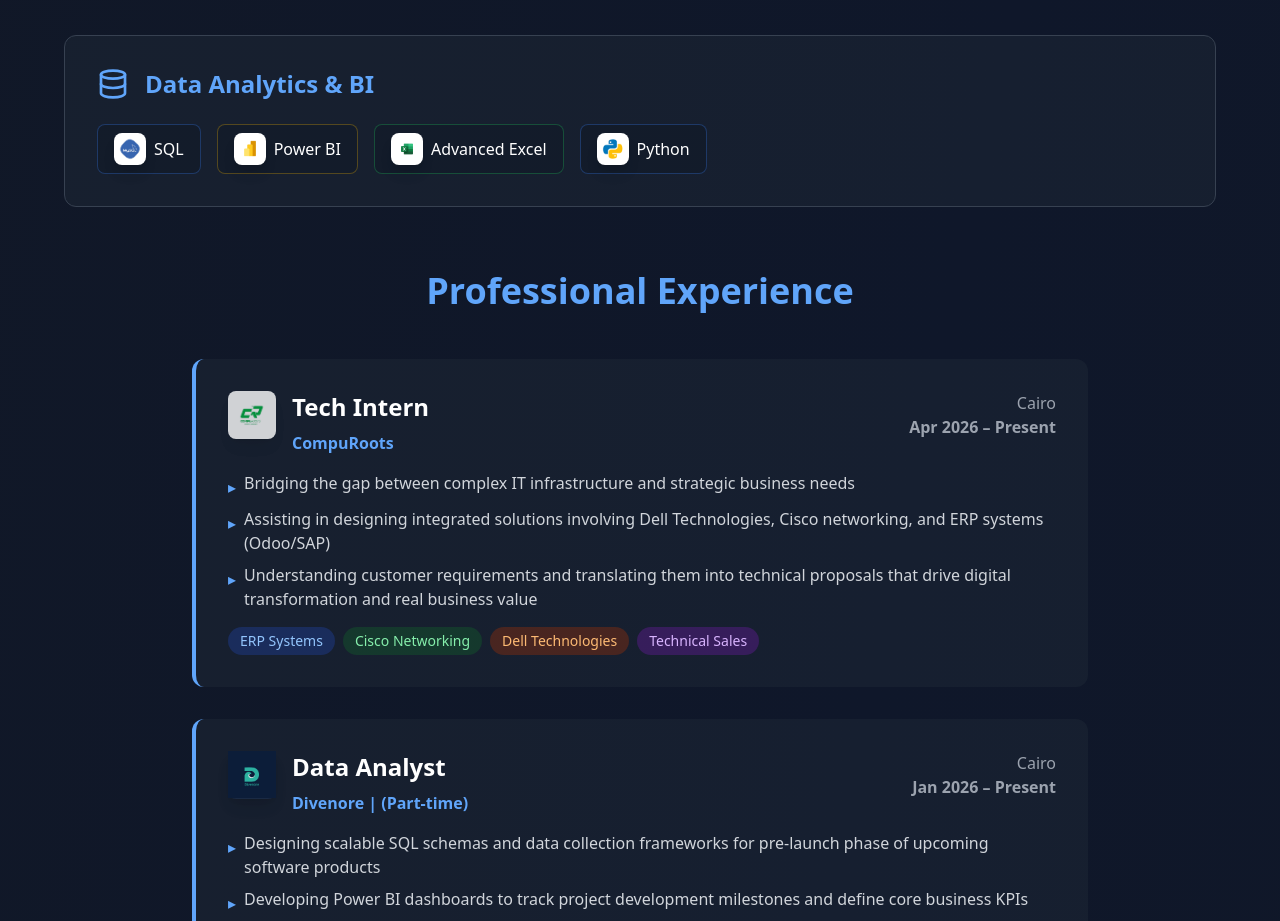
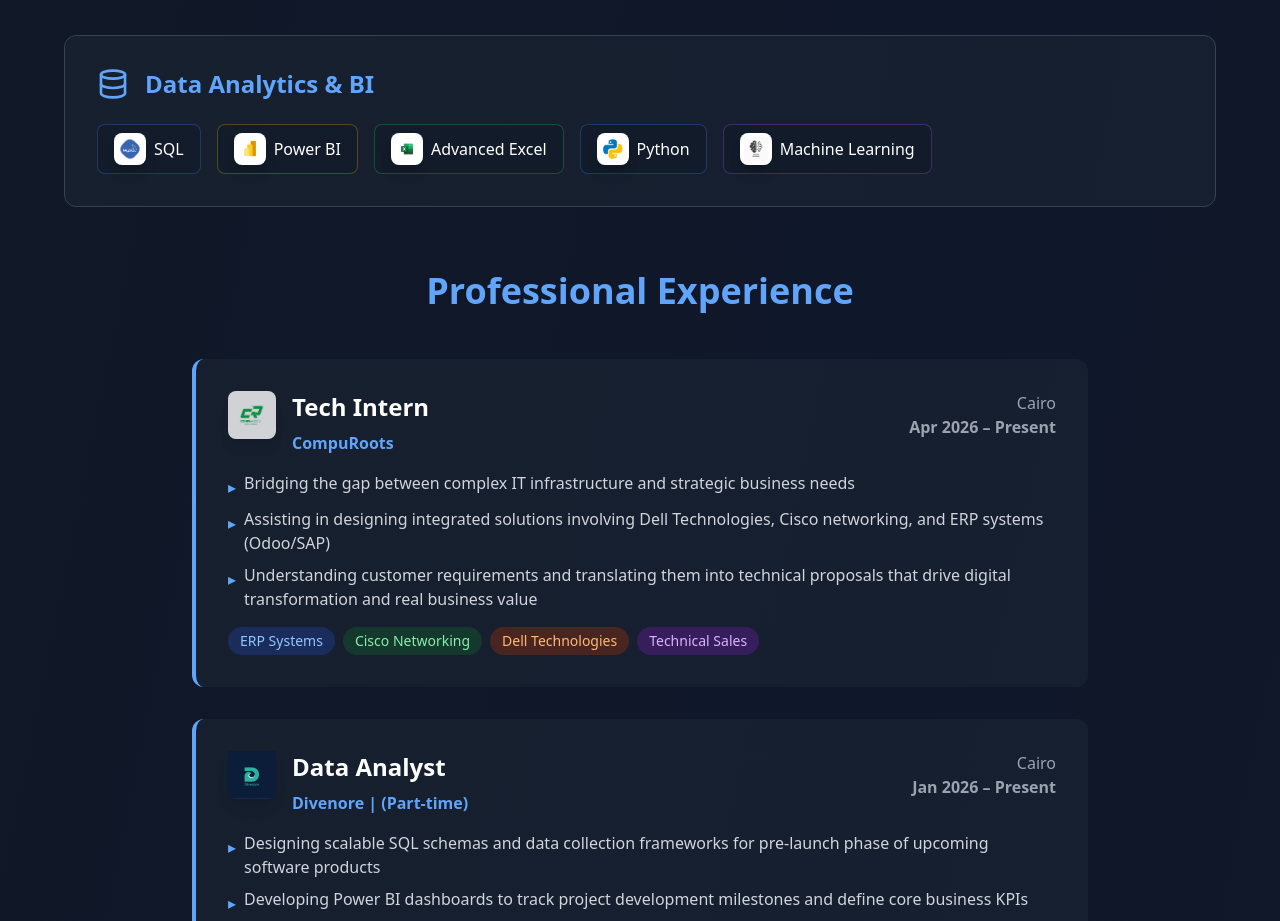
Before and after one commit to tokagabr/Portfolio_Tokagabr, a React (Vite) app: page / in a window 1280 px wide. Shown: the part 1280-2201 px from the top of the page. Built offline with nearby package versions, Linux system fonts and the light colour scheme.

Commit message:
Update App.tsx

```diff
--- a/src/App.tsx
+++ b/src/App.tsx
@@ -17,6 +17,7 @@
 import powerBiLogo from './assets/images/power-bi-3d.png';
 import excelLogo from './assets/images/excel-3d.png';
 import pythonLogo from './assets/images/python-3d.png';
+import mlLogo from './assets/images/ML.png';
 
 function App() {
 
@@ -183,6 +184,13 @@
                       <img src={pythonLogo} alt="Python Logo" className="w-full h-full object-contain" />
                     </div>
                     <span className="text-white font-medium">Python</span>
+                  </div>
+                  {/* Machine Learning Tool */}
+                  <div className="flex items-center gap-2 px-4 py-2 bg-gray-900/50 rounded-lg hover:bg-purple-500 transition-colors cursor-pointer border border-purple-500/30">
+                    <div className="w-8 h-8 bg-white rounded-lg shadow-lg opacity-100 flex-shrink-0 flex items-center justify-center p-1">
+                      <img src={mlLogo} alt="Machine Learning Logo" className="w-full h-full object-contain" />
+                    </div>
+                    <span className="text-white font-medium">Machine Learning</span>
                   </div>
                 </div>
               </div>
```
